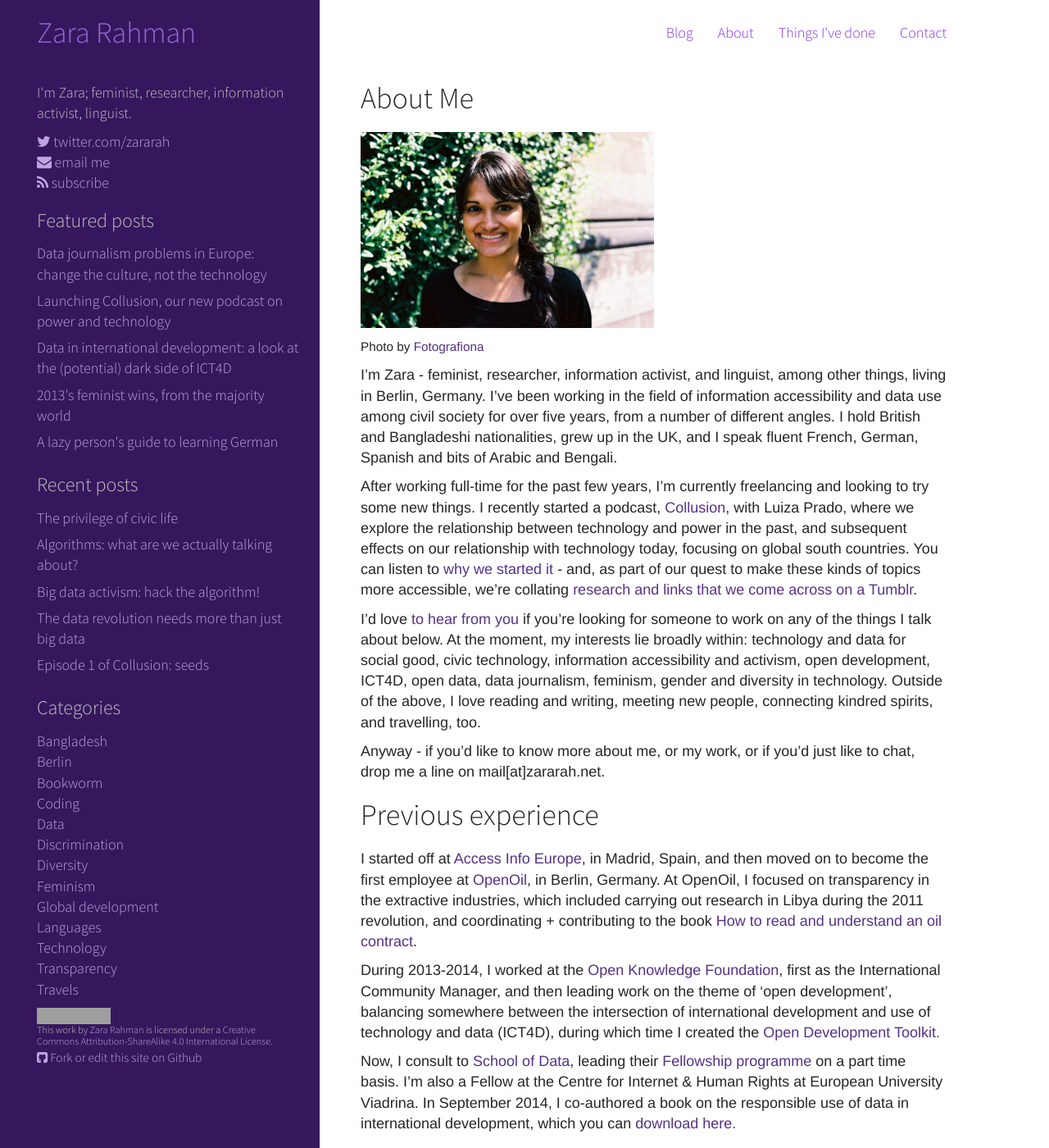
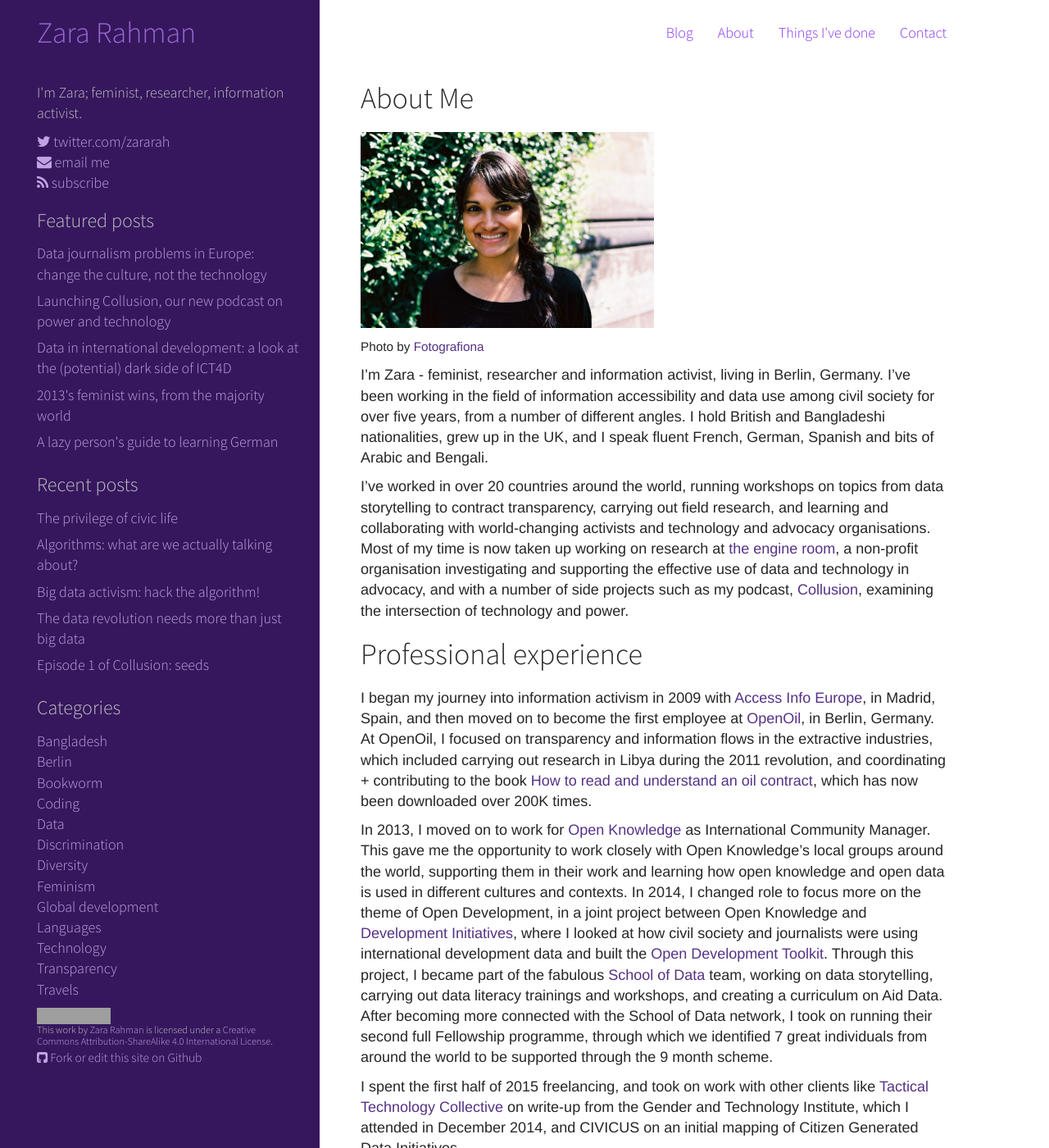
Before and after one commit to zararah/zararah.net, a Jekyll site: the page built from about/index.md, in a window 1280 px wide and 1400 px high. Shown: the whole window at 82% size. Built offline with Jekyll 4.4.1, drawn with Linux system fonts in a browser that asks for light colours; Markdown is read by kramdown in place of the engine named in the settings; some of the changed text lies outside the part shown; grey boxes are pictures that could not be loaded.

Commit message:
Update ‘about’ pages

```diff
--- a/_includes/sidebar.html
+++ b/_includes/sidebar.html
@@ -1,5 +1,5 @@
 <div class="sidebar-inner">
-  <p>I'm Zara; feminist, researcher, information activist, linguist.</p>
+  <p>I'm Zara; feminist, researcher, information activist.</p>
   <section class="contact">
 <a href="https://twitter.com/{{ site.twitter }}" target="_blank"><i class="fa fa-twitter"></i> twitter.com/zararah</a><br>
     <a href="mailto:mail@zararah.net" target="_blank"><i class="fa fa-envelope"></i> email me</a><br>
--- a/about/index.md
+++ b/about/index.md
@@ -9,22 +9,23 @@
 
 <small>Photo by <a href="http://arduina.net/">Fotografiona</a></small>
 
-I'm Zara - feminist, researcher, information activist, and linguist, among other things, living in Berlin, Germany. I've been working in the field of information accessibility and data use among civil society for over five years, from a number of different angles. I hold British and Bangladeshi nationalities, grew up in the UK, and I speak fluent French, German, Spanish and bits of Arabic and Bengali.
+I'm Zara - feminist, researcher and information activist, living in Berlin, Germany. I've been working in the field of information accessibility and data use among civil society for over five years, from a number of different angles. I hold British and Bangladeshi nationalities, grew up in the UK, and I speak fluent French, German, Spanish and bits of Arabic and Bengali.
 
-After working full-time for the past few years, I'm currently freelancing and looking to try some new things. I recently started a podcast, [Collusion](https://soundcloud.com/collusion), with Luiza Prado, where we explore the relationship between technology and power in the past, and subsequent effects on our relationship with technology today, focusing on global south countries. You can listen to [why we started it](https://soundcloud.com/collusion/pilot-episode) - and, as part of our quest to make these kinds of topics more accessible, we're collating [research and links that we come across on a Tumblr](http://collusionpodcast.tumblr.com/).
+I've worked in over 20 countries around the world, running workshops on topics from data storytelling to contract transparency, carrying out field research, and learning and collaborating with world-changing activists and technology and advocacy organisations. Most of my time is now taken up working on research at [the engine room](http://theengineroom.org/), a non-profit organisation investigating and supporting the effective use of data and technology in advocacy, and with a number of side projects such as my podcast, [Collusion](https://soundcloud.com/collusion), examining the intersection of technology and power.
 
-I'd love [to hear from you](mailto:mail@zararah.net) if you're looking for someone to work on any of the things I talk about below. At the moment, my interests lie broadly within: technology and data for social good, civic technology, information accessibility and activism, open development, ICT4D, open data, data journalism, feminism, gender and diversity in technology. Outside of the above, I love reading and writing, meeting new people, connecting kindred spirits, and travelling, too.
+
+## Professional experience
+
+I began my journey into information activism in 2009 with [Access Info Europe](http://www.access-info.org/), in Madrid, Spain, and then moved on to become the first employee at [OpenOil](http://openoil.net), in Berlin, Germany. At OpenOil, I focused on transparency and information flows in the extractive industries, which included carrying out research in Libya during the 2011 revolution, and coordinating + contributing to the book [How to read and understand an oil contract](http://contracts.openoil.net), which has now been downloaded over 200K times.
+
+In 2013, I moved on to work for [Open Knowledge](http://okfn.org) as International Community Manager. This gave me the opportunity to work closely with Open Knowledge's local groups around the world, supporting them in their work and learning how open knowledge and open data is used in different cultures and contexts. In 2014, I changed role to focus more on the theme of Open Development, in a joint project between Open Knowledge and [Development Initiatives](http://devinit.org), where I looked at how civil society and journalists were using international development data and built the [Open Development Toolkit](http://opendevtoolkit.net). Through this project, I became part of the fabulous [School of Data](http://schoolofdata.org) team, working on data storytelling, carrying out data literacy trainings and workshops, and creating a curriculum on Aid Data. After becoming more connected with the School of Data network, I took on running their second full Fellowship programme, through which we identified 7 great individuals from around the world to be supported through the 9 month scheme.
+
+I spent the first half of 2015 freelancing, and took on work with other clients like [Tactical Technology Collective](tacticaltech.org) on write-up from the Gender and Technology Institute, which I attended in December 2014, and CIVICUS on an initial mapping of Citizen Generated Data Initiatives.
+
+I recently started a podcast, [Collusion](https://soundcloud.com/collusion), with Luiza Prado, where we explore the relationship between technology and power in the past, and subsequent effects on our relationship with technology today, focusing on global south countries. You can listen to [why we started it](https://soundcloud.com/collusion/pilot-episode) - and, as part of our quest to make these kinds of topics more accessible, we're collating [research and links that we come across on a Tumblr](http://collusionpodcast.tumblr.com/).
 
 Anyway - if you'd like to know more about me, or my work, or if you'd just like to chat, drop me a line on mail[at]zararah.net.
 
-
-## Previous experience
-
-I started off at [Access Info Europe](http://www.access-info.org/), in Madrid, Spain, and then moved on to become the first employee at [OpenOil](http://openoil.net), in Berlin, Germany. At OpenOil, I focused on transparency in the extractive industries, which included carrying out research in Libya during the 2011 revolution, and coordinating + contributing to the book [How to read and understand an oil contract](http://contracts.openoil.net).
-
-During 2013-2014, I worked at the [Open Knowledge Foundation](http://okfn.org), first as the International Community Manager, and then leading work on the theme of 'open development', balancing somewhere between the intersection of international development and use of technology and data (ICT4D), during which time I created the [Open Development Toolkit.](http://opendevtoolkit.net)
-
-Now, I consult to [School of Data](http://schoolofdata.org), leading their [Fellowship programme](http://schoolofdata.org/fellowship-programme/) on a part time basis. I'm also a Fellow at the Centre for Internet & Human Rights at European University Viadrina. In September 2014, I co-authored a book on the responsible use of data in international development, which you can [download here.](https://responsibledata.io/ways-to-practise-responsible-development-data/)
 
 ## Fun stuff
 
```
